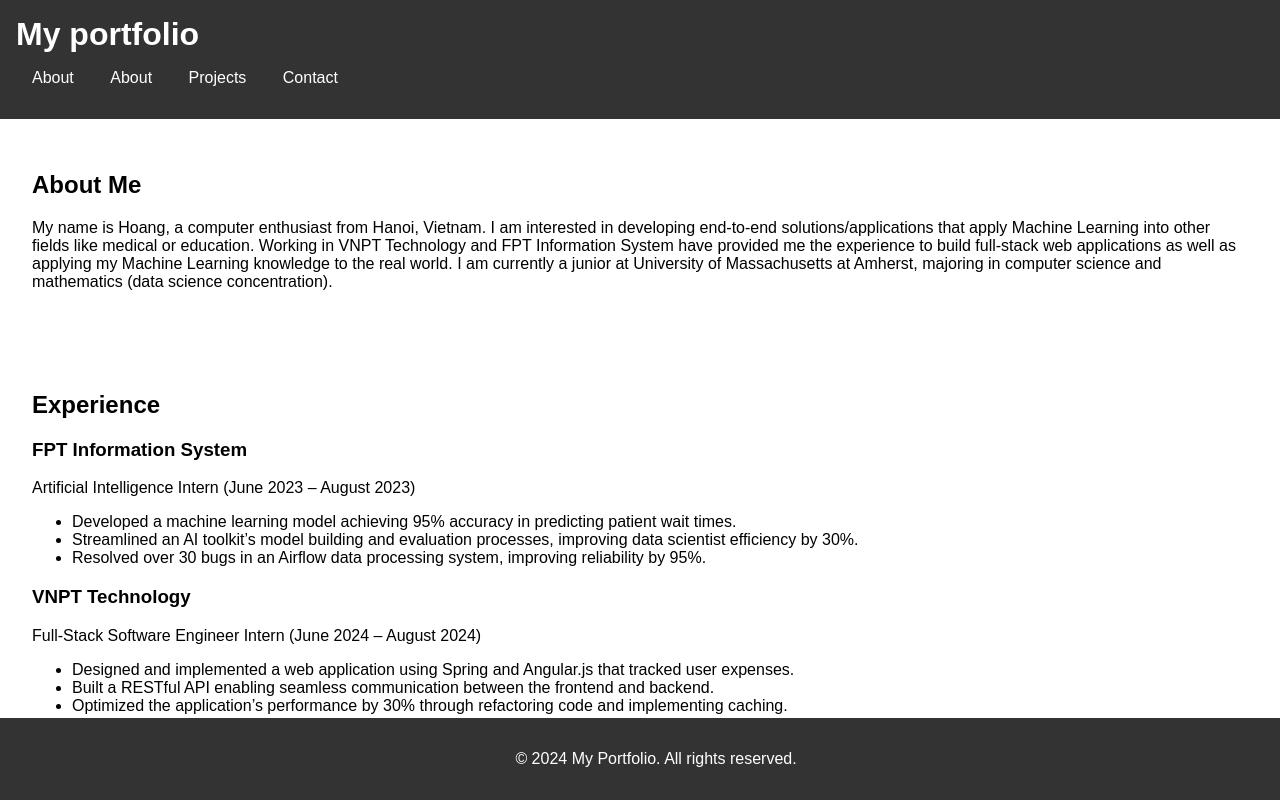
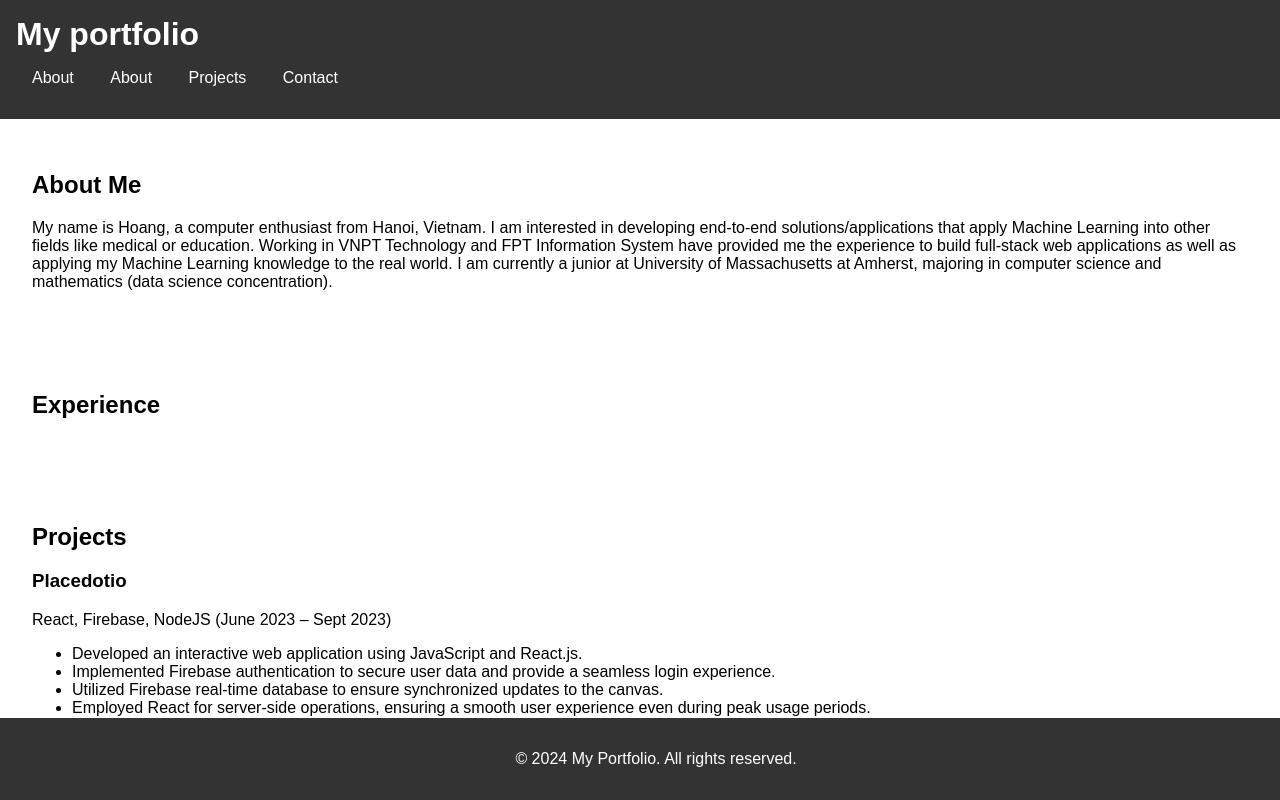
Before and after one commit to Unravel2802/portfolio_website, a React (Create React App) app: page / in a window 1280 px wide. Shown: the top 800 px of the page. Built offline with nearby package versions, Linux system fonts and the light colour scheme.

Commit message:
remove current experience content, update later

```diff
--- a/src/components/Experience.js
+++ b/src/components/Experience.js
@@ -4,24 +4,24 @@ const Experience = () => {
     return (
         <section id="experience">
             <h2>Experience</h2>
-            <div>
-                <h3>FPT Information System</h3>
-                <p>Artificial Intelligence Intern (June 2023 – August 2023)</p>
-                <ul>
-                    <li>Developed a machine learning model achieving 95% accuracy in predicting patient wait times.</li>
-                    <li>Streamlined an AI toolkit’s model building and evaluation processes, improving data scientist efficiency by 30%.</li>
-                    <li>Resolved over 30 bugs in an Airflow data processing system, improving reliability by 95%.</li>
-                </ul>
-            </div>
-            <div>
-                <h3>VNPT Technology</h3>
-                <p>Full-Stack Software Engineer Intern (June 2024 – August 2024)</p>
-                <ul>
-                    <li>Designed and implemented a web application using Spring and Angular.js that tracked user expenses.</li>
-                    <li>Built a RESTful API enabling seamless communication between the frontend and backend.</li>
-                    <li>Optimized the application’s performance by 30% through refactoring code and implementing caching.</li>
-                </ul>
-            </div>
+            {/*<div>*/}
+            {/*    <h3>FPT Information System</h3>*/}
+            {/*    <p>Artificial Intelligence Intern (June 2023 – August 2023)</p>*/}
+            {/*    <ul>*/}
+            {/*        <li>Developed a machine learning model achieving 95% accuracy in predicting patient wait times.</li>*/}
+            {/*        <li>Streamlined an AI toolkit’s model building and evaluation processes, improving data scientist efficiency by 30%.</li>*/}
+            {/*        <li>Resolved over 30 bugs in an Airflow data processing system, improving reliability by 95%.</li>*/}
+            {/*    </ul>*/}
+            {/*</div>*/}
+            {/*<div>*/}
+            {/*    <h3>VNPT Technology</h3>*/}
+            {/*    <p>Full-Stack Software Engineer Intern (June 2024 – August 2024)</p>*/}
+            {/*    <ul>*/}
+            {/*        <li>Designed and implemented a web application using Spring and Angular.js that tracked user expenses.</li>*/}
+            {/*        <li>Built a RESTful API enabling seamless communication between the frontend and backend.</li>*/}
+            {/*        <li>Optimized the application’s performance by 30% through refactoring code and implementing caching.</li>*/}
+            {/*    </ul>*/}
+            {/*</div>*/}
         </section>
     );
 };
```
